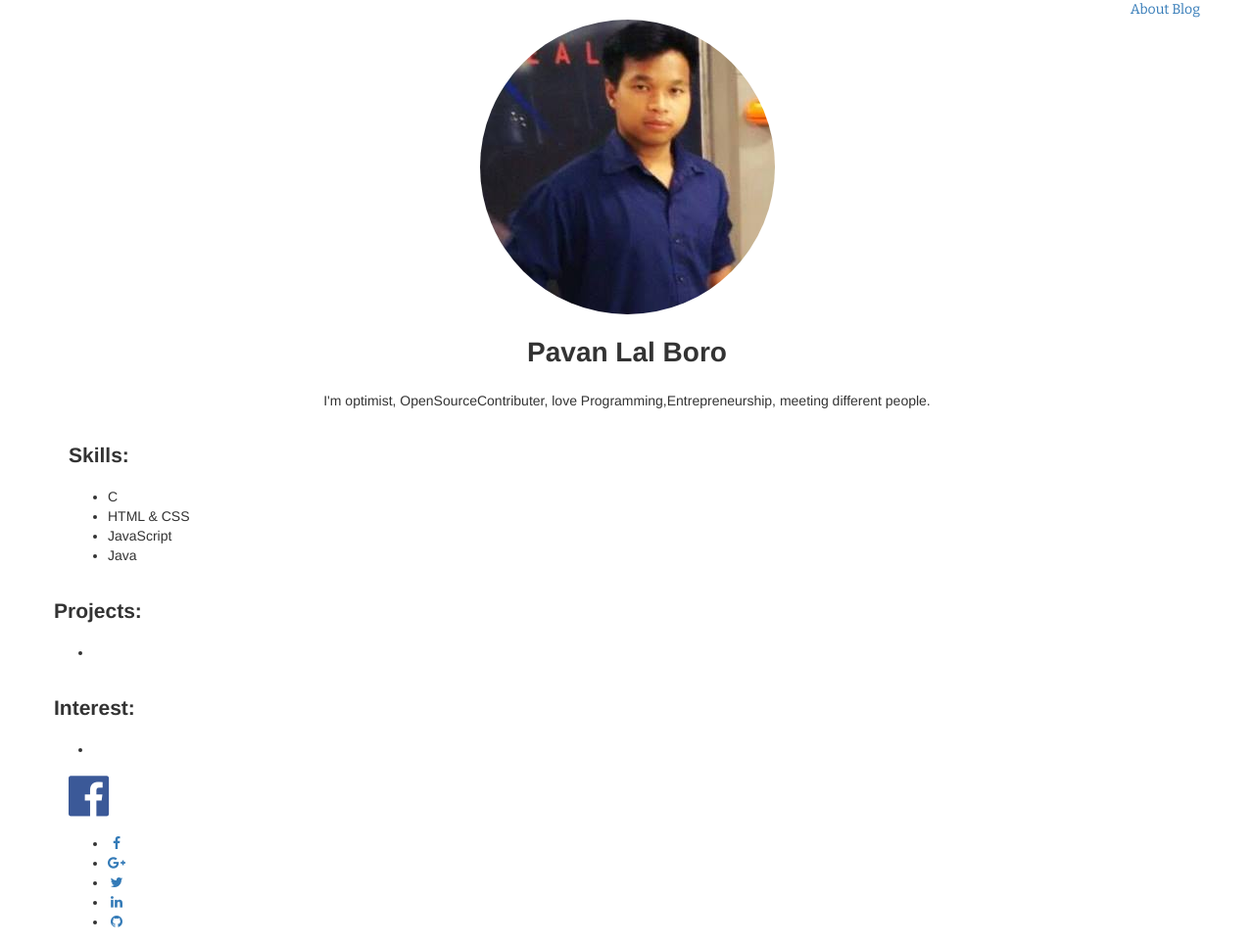
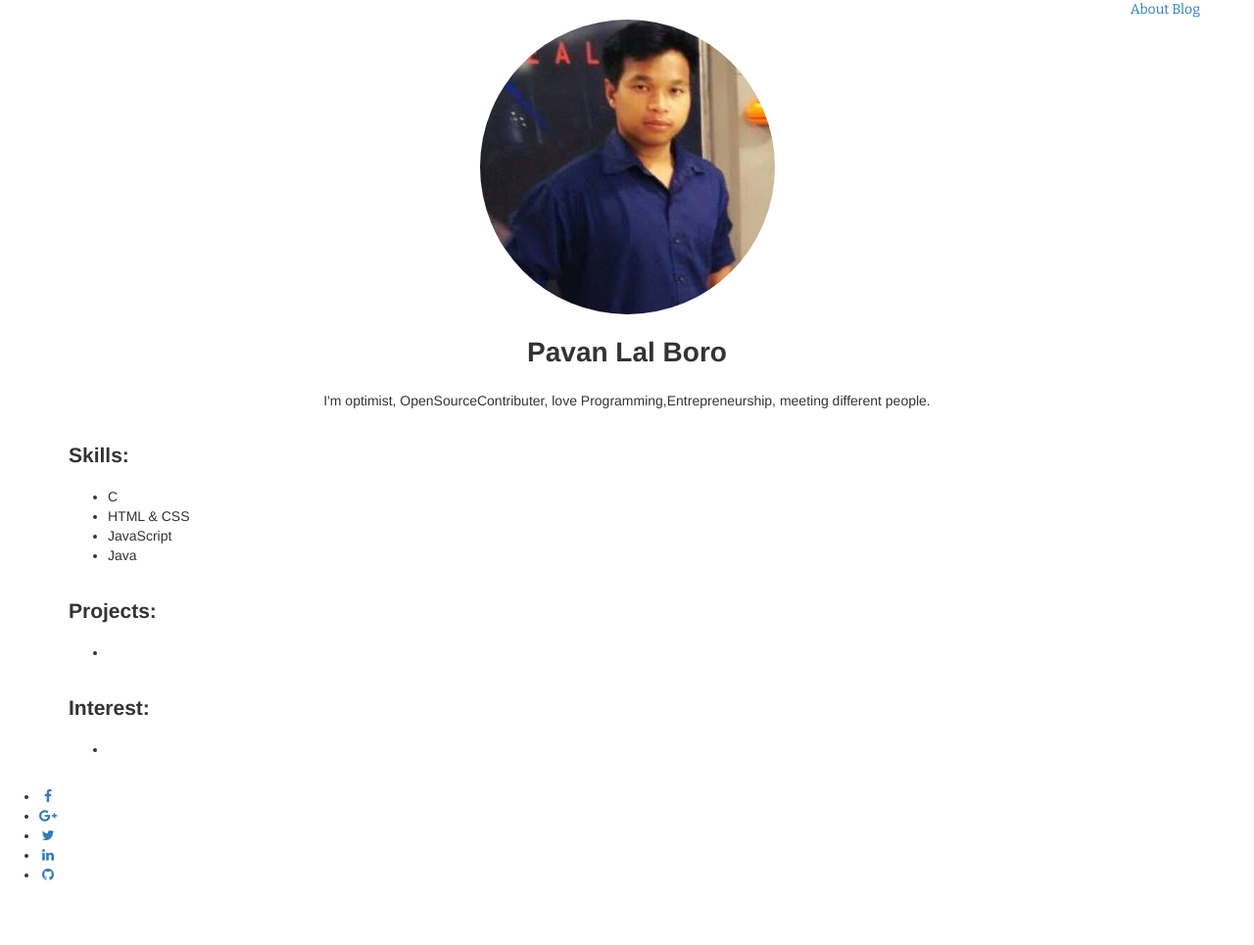
Before and after one commit to boro741/My_Portfolio, a plain HTML site: page index.html in a window 1280 px wide. Shown: the whole page at 98% size. After the commit the page ends 917 px from the top, so only its background shows below. Drawn offline with nearby package versions, Linux system fonts and the light colour scheme.

Commit message:
Fixed alignment of Projects and Interest section

```diff
--- a/index.html
+++ b/index.html
@@ -56,7 +56,7 @@
                         <li>Java</li>
                     </ul>
                 </div>
-
+            </div>
 
             <!--Projects-->
             <div class="row">
@@ -87,7 +87,7 @@
             <div class="col-md-12">
         <footer>
 
-            <a href="https://www.facebook.com/boro741" target="_blank"><i class="fa fa-facebook-official" style="font-size:48px;color:rgb(59,89,152)"></i></a>
+          <!--  <a href="https://www.facebook.com/boro741" target="_blank"><i class="fa fa-facebook-official" style="font-size:48px;color:rgb(59,89,152)"></i></a>-->
 
 
             <ul class="list-inline">
```
